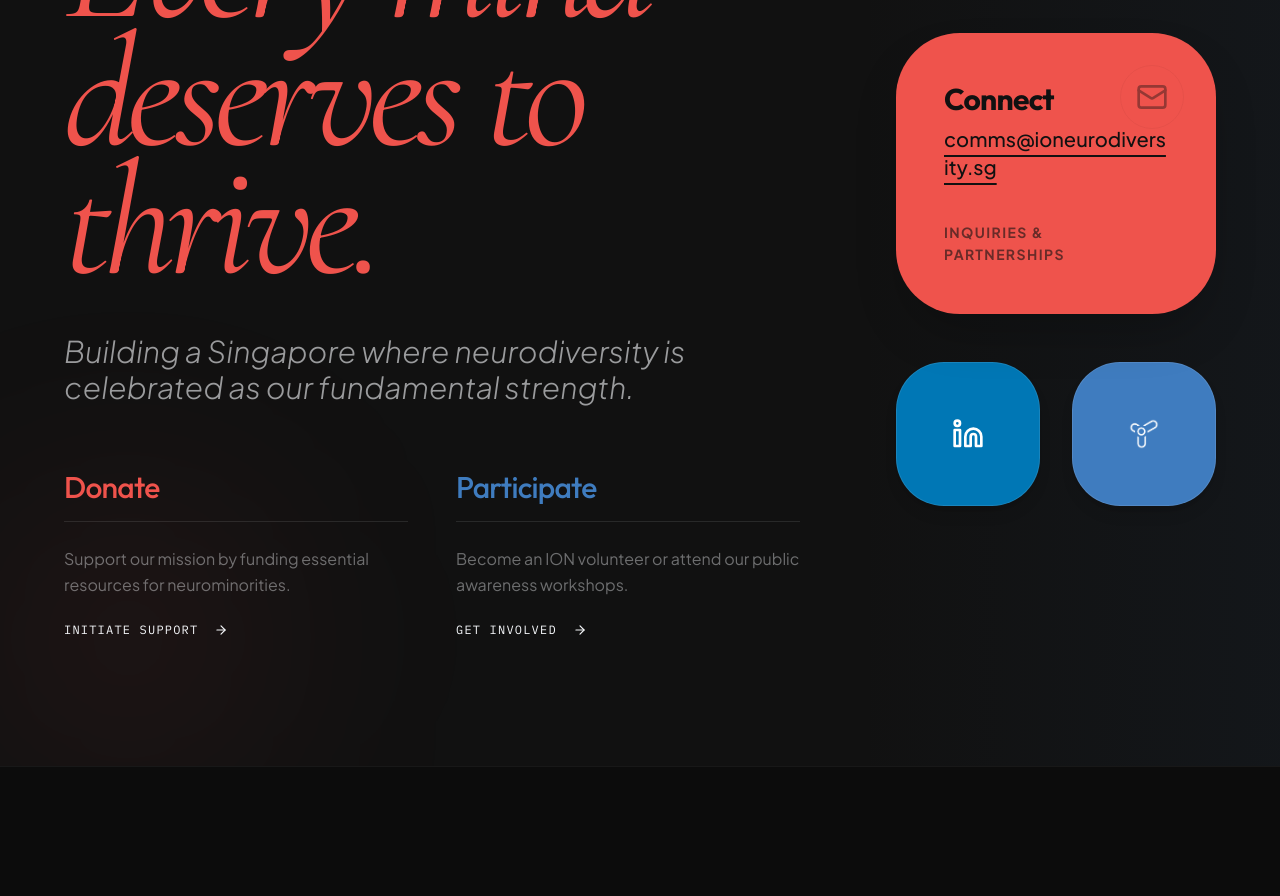
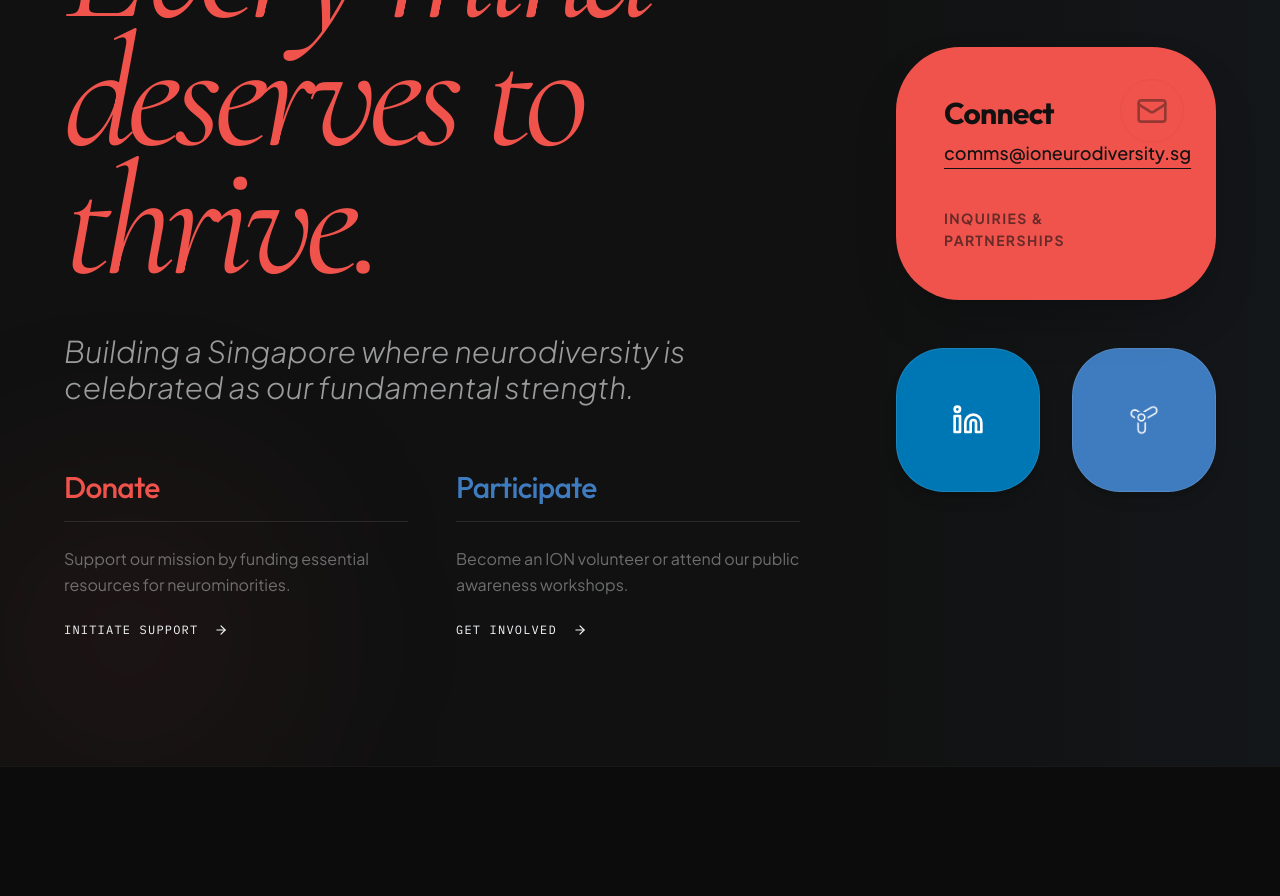
Before and after one commit to fredionsg/ion-website, a React (Vite) app: page / in a window 1280 px wide. Shown: the part 9720-10616 px from the top of the page. Built offline with nearby package versions, Linux system fonts and the light colour scheme.

Commit message:
Fix email overflow in Connect card

```diff
--- a/src/App.jsx
+++ b/src/App.jsx
@@ -1086,7 +1086,7 @@ function Invitation() {
                              </div>
                              <div>
                                 <h3 className="text-3xl font-heading font-bold mb-2">Connect</h3>
-                                <a href="mailto:comms@ioneurodiversity.sg" className="text-xl font-sans underline underline-offset-8 block break-all font-medium">comms@ioneurodiversity.sg</a>
+                                <a href="mailto:comms@ioneurodiversity.sg" className="text-lg font-sans underline underline-offset-8 block font-medium">comms@ioneurodiversity.sg</a>
                              </div>
                              <p className="font-sans text-sm opacity-60 leading-relaxed uppercase tracking-widest font-bold">Inquiries & Partnerships</p>
                         </div>
```
